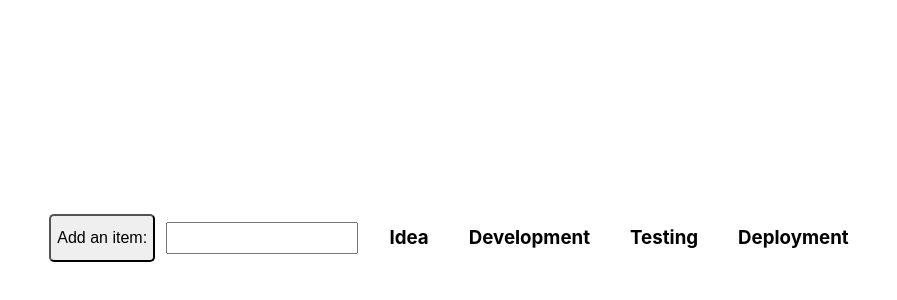
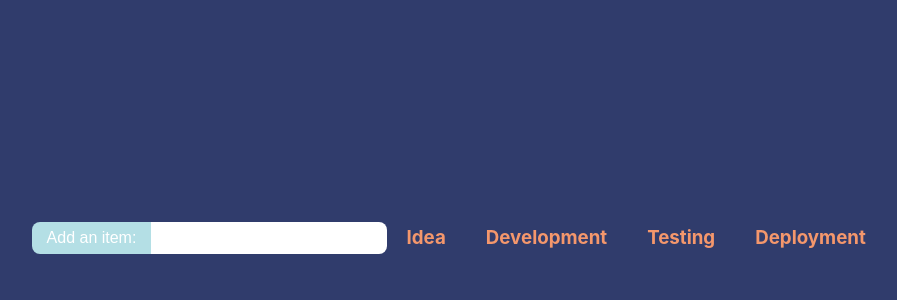
Before and after one commit to akhmed0606/-assembly_line-, a React (Create React App) app: page / in a window 1280 px wide. Shown: the part 162-462 px from the top of the page, without its empty margins (181-1078 px from the left). Built offline with nearby package versions, Linux system fonts and the light colour scheme.

Commit message:
style button,bg-color,and stage

```diff
--- a/src/App.css
+++ b/src/App.css
@@ -16,16 +16,29 @@ html { -moz-box-sizing: border-box; -webkit-box-sizing: border-box; box-sizing:
 }
 
 #taskInput {
-   height: 2rem;
-   width: 12rem;
-   margin: 0.7rem;
+  padding: 0.45rem 0.9rem 0.45rem 0.9rem;
+  border-top-right-radius: 0.5rem;
+  border-bottom-right-radius: 0.5rem;
+  border: none;
 }
+#taskInputfocus {
+  outline: none;
+}
+
 .btnAdd {
-  height: 3rem;
-  border-radius: 5px;
+  background-color: #b4dfe5;
+  padding: 0.45rem 0.9rem 0.45rem 0.9rem;
+  color: white;
+  border:none;
+  border-top-left-radius: 0.5rem;
+  border-bottom-left-radius: 0.5rem;
+  margin: 0;
 }
-.stageContainer{
+.stageWrapper{
   display: flex ;
   justify-content: space-between;
   padding: 20px;
 }
+.stages {
+  color: #f4976c;
+}
--- a/src/App.tsx
+++ b/src/App.tsx
@@ -41,12 +41,12 @@ const AssemblyLine = ({ stages }: Istages) => {
       {stages.map((stage, i) => {
         return (
           <div key={`${stage}-${i}`} className="stageContainer">
-            <div className="stages">
-              <h3>{stage}</h3>
+            <div className="stageWrapper">
+              <h3 className='stages'>{stage}</h3>
             </div>
 
             {(tasks[i] ?? [])?.map((task: string, j: string) => (
-              <button
+              <button className="taskBtn"
                 key={`${task}-${j}`}
                 onClick={() => {
                   setTasks((tasks) =>
--- a/src/index.css
+++ b/src/index.css
@@ -5,6 +5,7 @@ body {
     sans-serif;
   -webkit-font-smoothing: antialiased;
   -moz-osx-font-smoothing: grayscale;
+  background-color: #303c6c ;
 }
 
 code {
```
